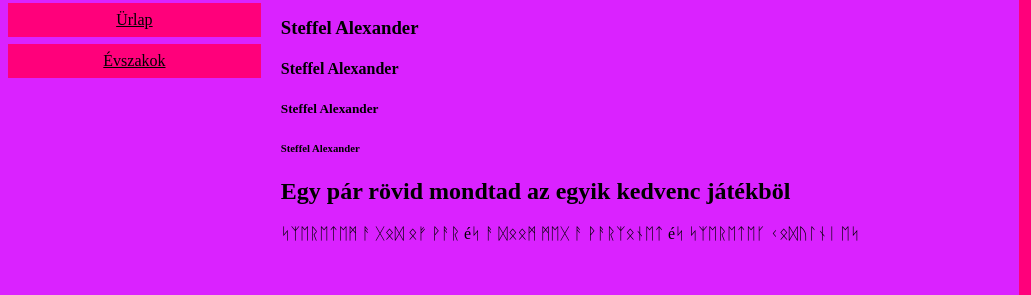
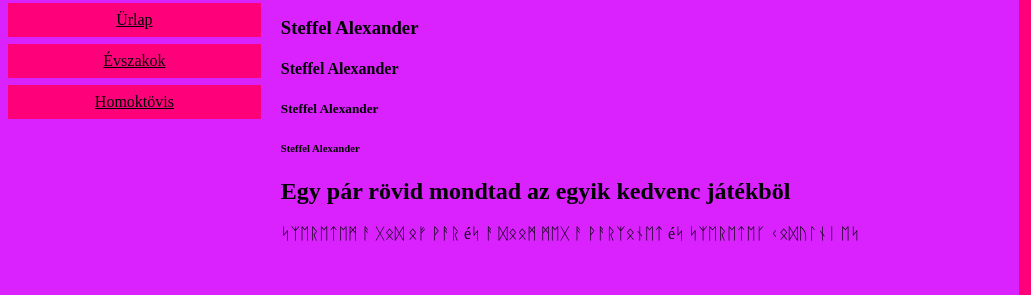
Before and after one commit to steffelalex/web, a plain HTML site: page index.html in a window 1280 px wide. Shown: the part 286-581 px from the top of the page, 0-1031 px from the left. Drawn offline with Linux system fonts and the light colour scheme.

Commit message:
Update index.html
Signed-off-by: Steffel Alexander <113520244+SteffikeAlek@users.noreply.github.com>

```diff
--- a/index.html
+++ b/index.html
@@ -114,6 +114,7 @@ footer{
        <a href="táblázat.html">Táblázat</a>
        <a href="ürlap.html">Ürlap</a>
        <a href="évszak.html">Évszakok</a>
+       <a href="homoktovis.html">Homoktövis</a>
      </div>
 
      <div class="main">
```
